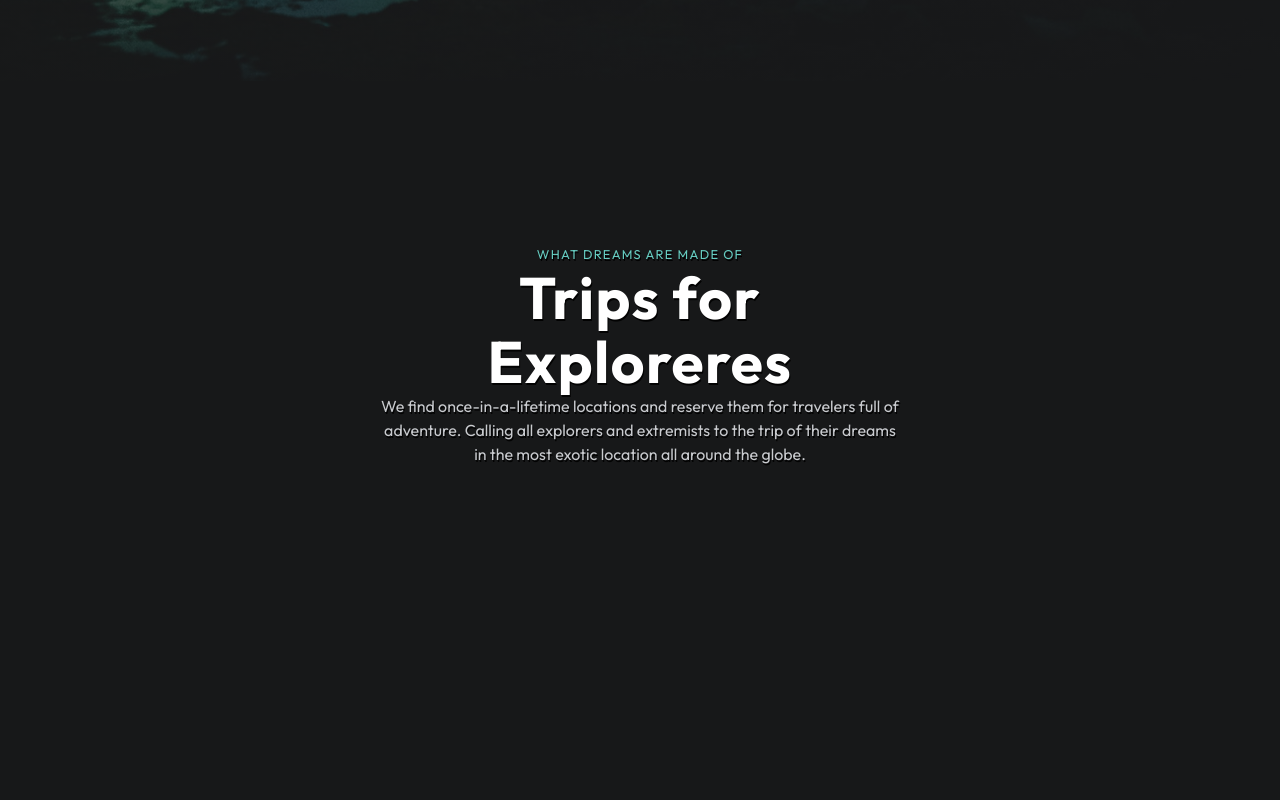
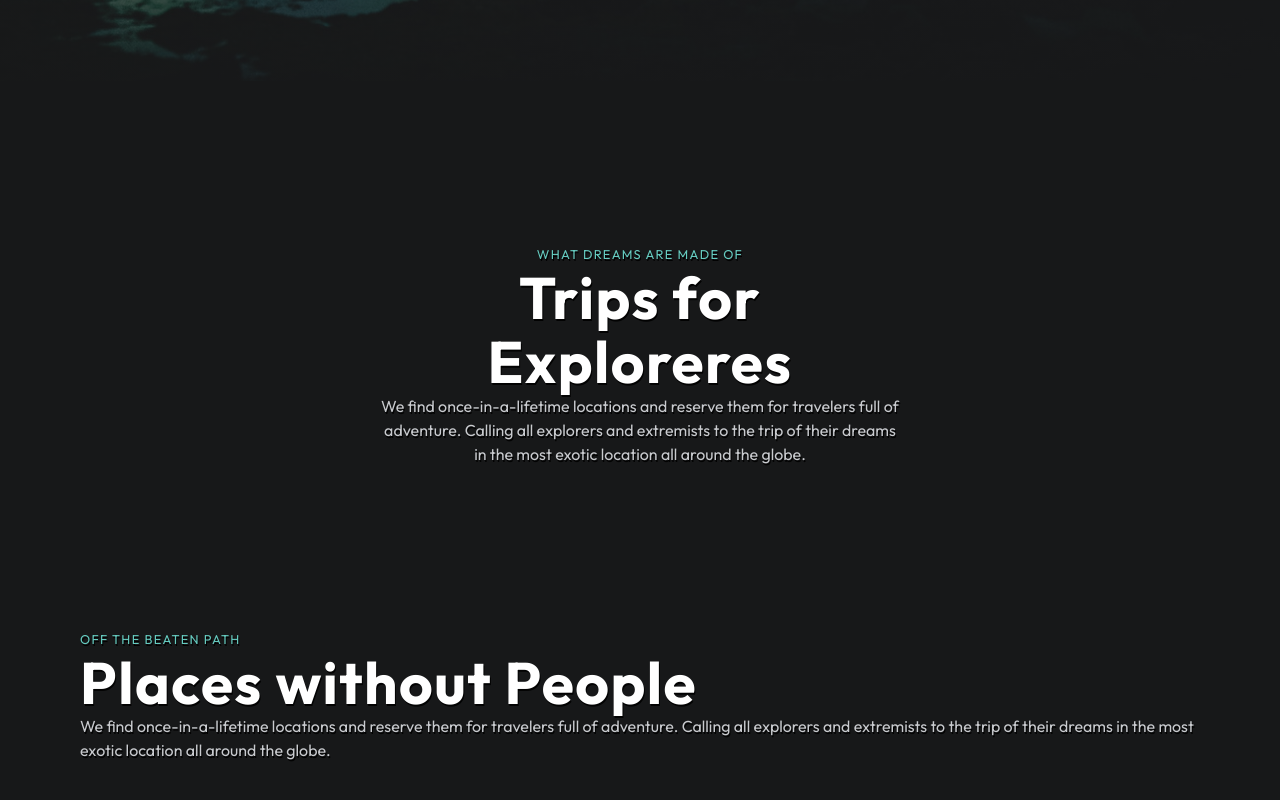
Before and after one commit to katerina-shche/parallax-landing-page, a website built with Vite: page index.html in a window 1280 px wide. Shown: the part 719-1519 px from the top of the page. Before the commit the page ends 1249 px from the top, so only its background shows below. Built offline with nearby package versions, Linux system fonts and the light colour scheme.

```diff
--- a/index.html
+++ b/index.html
@@ -69,6 +69,25 @@
             </p>
           </div>
         </section>
+        <section aria-labelledby="slider" class="container
+        grid gap-4 text-center sm:text-left relative">
+          <div>
+            <small class="tracking-widest text-accent
+            uppercase drop-shadow-text-sm">
+            Off The Beaten Path
+          </small>
+            <h2 id="slider" class="text-3xl font-bold
+            tracking-wide drop-shadow-text-sm">
+            Places without People</h2>
+            <p class="text-muted drop-shadow-text-sm">
+              We find once-in-a-lifetime locations and reserve
+              them for travelers full of adventure. Calling all
+              explorers and extremists to the trip of their
+              dreams in the most exotic location all around the
+              globe.
+            </p>
+          </div>
+        </section>
 
       </main>
     </div>
```
